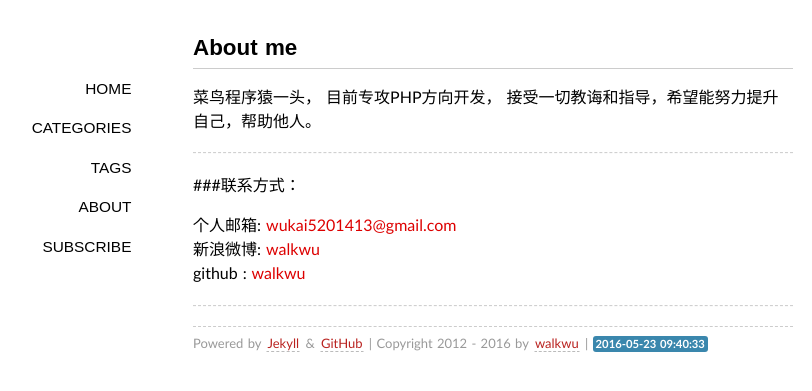
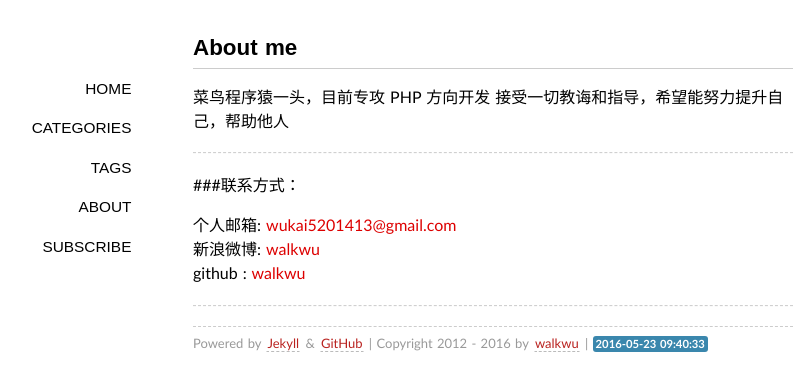
Before and after one commit to WalkSmile00/jekyll_demo, a Jekyll site: the page built from about/index.md, in a window 1280 px wide. Shown: the top 391 px of the page, without its empty margins (147-959 px from the left). Built offline with Jekyll 4.4.1, drawn with Linux system fonts in a browser that asks for light colours; some web fonts are replaced; comment, search, counter and statistics services are not loaded.

Commit message:
change layouts

```diff
--- a/about/index.md
+++ b/about/index.md
@@ -4,9 +4,8 @@ layout: page
 comments: no
 ---
 
-菜鸟程序猿一头，
-目前专攻PHP方向开发，
-接受一切教诲和指导，希望能努力提升自己，帮助他人。
+菜鸟程序猿一头，目前专攻 PHP 方向开发
+接受一切教诲和指导，希望能努力提升自己，帮助他人
 
 ----
 
```
